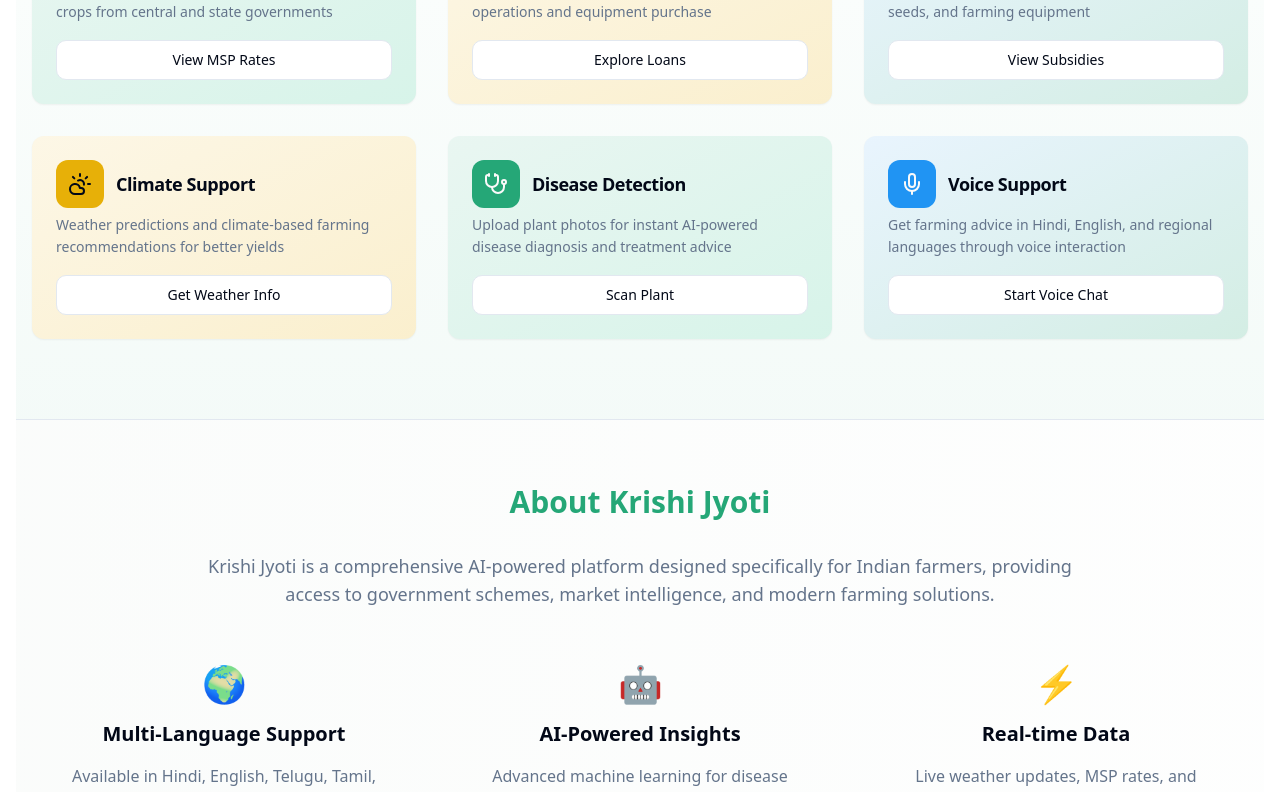
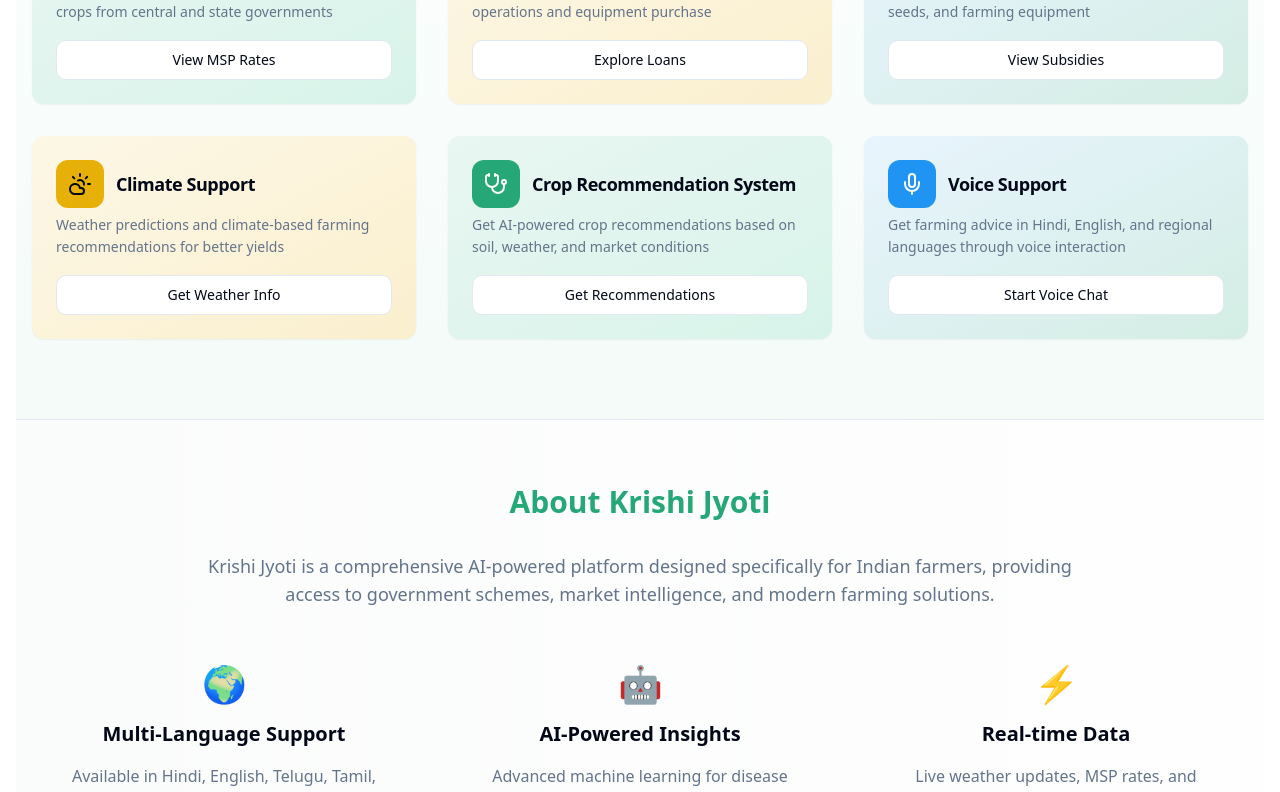
Before and after one commit to udaygupta222004/Agri-smart, a React (Vite) app: page / in a window 1280 px wide. Shown: the part 1174-1966 px from the top of the page. Built offline with nearby package versions, Linux system fonts and the light colour scheme.

Commit message:
Update scheme name to Crop Recommendation System

```diff
--- a/src/components/Header.tsx
+++ b/src/components/Header.tsx
@@ -25,7 +25,7 @@ const Header = ({ currentLanguage, onLanguageChange, activeSection, onSectionCha
       schemes: 'Schemes',
       loans: 'Loans',
       subsidies: 'Subsidies',
-      diseaseDetection: 'Disease Detection',
+      diseaseDetection: 'Crop Recommendation System',
       voiceSupport: 'Voice Support',
       title: 'Krishi Jyoti',
       subtitle: 'किसान सहायता केंद्र'
@@ -35,7 +35,7 @@ const Header = ({ currentLanguage, onLanguageChange, activeSection, onSectionCha
       schemes: 'योजनाएं',
       loans: 'ऋण',
       subsidies: 'सब्सिडी',
-      diseaseDetection: 'रोग पहचान',
+      diseaseDetection: 'फसल सिफारिश प्रणाली',
       voiceSupport: 'आवाज़ सहायता',
       title: 'Krishi Jyoti',
       subtitle: 'किसान सहायता केंद्र'
@@ -45,7 +45,7 @@ const Header = ({ currentLanguage, onLanguageChange, activeSection, onSectionCha
       schemes: 'పథకాలు',
       loans: 'రుణాలు',
       subsidies: 'సబ్సిడీలు',
-      diseaseDetection: 'వ్యాధి గుర్తింపు',
+      diseaseDetection: 'పంట సిఫార్సు వ్యవస్థ',
       voiceSupport: 'వాయిస్ సపోర్ట్',
       title: 'Krishi Jyoti',
       subtitle: 'రైతు సహాయ కేంద్రం'
@@ -55,7 +55,7 @@ const Header = ({ currentLanguage, onLanguageChange, activeSection, onSectionCha
       schemes: 'திட்டங்கள்',
       loans: 'கடன்கள்',
       subsidies: 'மானியங்கள்',
-      diseaseDetection: 'நோய் கண்டறிதல்',
+      diseaseDetection: 'பயிர் பரிந்துரை அமைப்பு',
       voiceSupport: 'குரல் ஆதரவு',
       title: 'Krishi Jyoti',
       subtitle: 'விவசாயி உதவி மையம்'
@@ -65,7 +65,7 @@ const Header = ({ currentLanguage, onLanguageChange, activeSection, onSectionCha
       schemes: 'പദ്ധതികൾ',
       loans: 'വായ്പകൾ',
       subsidies: 'സബ്സിഡികൾ',
-      diseaseDetection: 'രോഗ കണ്ടെത്തൽ',
+      diseaseDetection: 'വിള ശുപാർശ സിസ്റ്റം',
       voiceSupport: 'വോയ്സ് സപ്പോർട്ട്',
       title: 'Krishi Jyoti',
       subtitle: 'കർഷക സഹായ കേന്ദ്രം'
--- a/src/components/sections/DiseaseDetection.tsx
+++ b/src/components/sections/DiseaseDetection.tsx
@@ -48,8 +48,8 @@ const DiseaseDetection = ({ currentLanguage }: DiseaseDetectionProps) => {
 
   const translations = {
     en: {
-      title: 'Plant Disease Detection',
-      description: 'Upload a photo of your plant to get instant disease diagnosis and treatment recommendations',
+      title: 'Crop Recommendation System',
+      description: 'Get AI-powered crop recommendations based on soil conditions, weather patterns, and market analysis',
       uploadImage: 'Upload Plant Image',
       uploadDescription: 'Take a clear photo of the affected plant parts (leaves, stems, fruits)',
       dropImage: 'Drop your image here',
@@ -71,8 +71,8 @@ const DiseaseDetection = ({ currentLanguage }: DiseaseDetectionProps) => {
       aiPrompt: 'Our AI will analyze the image and provide detailed diagnosis'
     },
     hi: {
-      title: 'पौधों के रोग की पहचान',
-      description: 'तत्काल रोग निदान और उपचार सिफारिशों के लिए अपने पौधे की तस्वीर अपलोड करें',
+      title: 'फसल सिफारिश प्रणाली',
+      description: 'मिट्टी की स्थिति, मौसम के पैटर्न और बाजार विश्लेषण के आधार पर AI-संचालित फसल सिफारिशें प्राप्त करें',
       uploadImage: 'पौधे की तस्वीर अपलोड करें',
       uploadDescription: 'प्रभावित पौधे के हिस्सों (पत्ते, तना, फल) की स्पष्ट तस्वीर लें',
       dropImage: 'अपनी तस्वीर यहाँ छोड़ें',
@@ -94,8 +94,8 @@ const DiseaseDetection = ({ currentLanguage }: DiseaseDetectionProps) => {
       aiPrompt: 'हमारा AI तस्वीर का विश्लेषण करेगा और विस्तृत निदान प्रदान करेगा'
     },
     te: {
-      title: 'మొక్కల వ్యాధి గుర్తింపు',
-      description: 'తక్షణ వ్యాధి నిర్ధారణ మరియు చికిత్స సిఫార్సుల కోసం మీ మొక్క యొక్క ఫోటోను అప్‌లోడ్ చేయండి',
+      title: 'పంట సిఫార్సు వ్యవస్థ',
+      description: 'మట్టి పరిస్థితులు, వాతావరణ నమూనాలు మరియు మార్కెట్ విశ్లేషణ ఆధారంగా AI-ఆధారిత పంట సిఫార్సులను పొందండి',
       uploadImage: 'మొక్క చిత్రాన్ని అప్‌లోడ్ చేయండి',
       uploadDescription: 'ప్రభావిత మొక్క భాగాల (ఆకులు, కాండలు, పండ్లు) స్పష్టమైన ఫోటో తీయండి',
       dropImage: 'మీ చిత్రాన్ని ఇక్కడ వదలండి',
@@ -117,8 +117,8 @@ const DiseaseDetection = ({ currentLanguage }: DiseaseDetectionProps) => {
       aiPrompt: 'మా AI చిత్రాన్ని విశ్లేషించి వివరణాత్మక నిర్ధారణను అందిస్తుంది'
     },
     ta: {
-      title: 'தாவர நோய் கண்டறிதல்',
-      description: 'உடனடி நோய் கண்டறிதல் மற்றும் சிகிச்சை பரிந்துரைகளுக்கு உங்கள் தாவரத்தின் புகைப்படத்தை பதிவேற்றவும்',
+      title: 'பயிர் பரிந்துரை அமைப்பு',
+      description: 'மண் நிலைமைகள், வானிலை முறைகள் மற்றும் சந்தை பகுப்பாய்வின் அடிப்படையில் AI-இயங்கும் பயிர் பரிந்துரைகளைப் பெறுங்கள்',
       uploadImage: 'தாவர படத்தை பதிவேற்றவும்',
       uploadDescription: 'பாதிக்கப்பட்ட தாவரப் பகுதிகளின் (இலைகள், தண்டுகள், பழங்கள்) தெளிவான புகைப்படம் எடுக்கவும்',
       dropImage: 'உங்கள் படத்தை இங்கே விடவும்',
@@ -140,8 +140,8 @@ const DiseaseDetection = ({ currentLanguage }: DiseaseDetectionProps) => {
       aiPrompt: 'எங்கள் AI படத்தை பகுப்பாய்வு செய்து விரிவான நோய் கண்டறிதலை வழங்கும்'
     },
     ml: {
-      title: 'സസ്യ രോഗ കണ്ടെത്തൽ',
-      description: 'തൽക്ഷണ രോഗ നിർണ്ണയത്തിനും ചികിത്സാ നിർദ്ദേശങ്ങൾക്കുമായി നിങ്ങളുടെ ചെടിയുടെ ഫോട്ടോ അപ്‌ലോഡ് ചെയ്യുക',
+      title: 'വിള ശുപാർശ സിസ്റ്റം',
+      description: 'മണ്ണിന്റെ അവസ്ഥ, കാലാവസ്ഥാ പാറ്റേണുകൾ, മാർക്കറ്റ് വിശകലനം എന്നിവയെ അടിസ്ഥാനമാക്കി AI-പവേർഡ് വിള ശുപാർശകൾ നേടുക',
       uploadImage: 'സസ്യ ചിത്രം അപ്‌ലോഡ് ചെയ്യുക',
       uploadDescription: 'ബാധിച്ച സസ്യ ഭാഗങ്ങളുടെ (ഇലകൾ, തണ്ടുകൾ, പഴങ്ങൾ) വ്യക്തമായ ഫോട്ടോ എടുക്കുക',
       dropImage: 'നിങ്ങളുടെ ചിത്രം ഇവിടെ ഇടുക',
--- a/src/components/sections/MSPSchemes.tsx
+++ b/src/components/sections/MSPSchemes.tsx
@@ -395,8 +395,8 @@ const MSPSchemes = ({ currentLanguage }: MSPSchemesProps) => {
                     <Bot className="w-5 h-5 text-primary" />
                   </div>
                   <div>
-                    <CardTitle className="text-lg">Crop Recommendation Assistant</CardTitle>
-                    <CardDescription>AI-powered crop recommendations and MSP guidance</CardDescription>
+                    <CardTitle className="text-lg">Crop Recommendation System</CardTitle>
+                    <CardDescription>AI-powered crop recommendations based on soil, weather, and market conditions</CardDescription>
                   </div>
                   <div className="ml-auto">
                     <Badge variant="secondary" className="bg-success/10 text-success">
--- a/src/pages/Index.tsx
+++ b/src/pages/Index.tsx
@@ -52,7 +52,7 @@ const Index = () => {
       climateSupport: 'Climate Support',
       climateDescription: 'Weather predictions and climate-based farming recommendations for better yields',
       getWeather: 'Get Weather Info',
-      diseaseDetection: 'Disease Detection',
+      diseaseDetection: 'Crop Recommendation System',
       diseaseDescription: 'Upload plant photos for instant AI-powered disease diagnosis and treatment advice',
       scanPlant: 'Scan Plant',
       voiceSupport: 'Voice Support',
@@ -93,7 +93,7 @@ const Index = () => {
       climateSupport: 'जलवायु सहायता',
       climateDescription: 'बेहतर उत्पादन के लिए मौसम की भविष्यवाणी और जलवायु-आधारित कृषि सिफारिशें',
       getWeather: 'मौसम की जानकारी प्राप्त करें',
-      diseaseDetection: 'रोग पहचान',
+      diseaseDetection: 'फसल सिफारिश प्रणाली',
       diseaseDescription: 'तत्काल AI-संचालित रोग निदान और उपचार सलाह के लिए पौधों की तस्वीरें अपलोड करें',
       scanPlant: 'पौधे को स्कैन करें',
       voiceSupport: 'आवाज़ सहायता',
@@ -134,7 +134,7 @@ const Index = () => {
       climateSupport: 'వాతావరణ మద్దతు',
       climateDescription: 'మెరుగైన దిగుబడుల కోసం వాతావరణ అంచనాలు మరియు వాతావరణ-ఆధారిత వ్యవసాయ సిఫార్సులు',
       getWeather: 'వాతావరణ సమాచారం పొందండి',
-      diseaseDetection: 'వ్యాధి గుర్తింపు',
+      diseaseDetection: 'పంట సిఫార్సు వ్యవస్థ',
       diseaseDescription: 'తక్షణ AI-ఆధారిత వ్యాధి నిర్ధారణ మరియు చికిత్స సలహా కోసం మొక్కల ఫోటోలను అప్‌లోడ్ చేయండి',
       scanPlant: 'మొక్కను స్కాన్ చేయండి',
       voiceSupport: 'వాయిస్ మద్దతు',
@@ -175,7 +175,7 @@ const Index = () => {
       climateSupport: 'காலநிலை ஆதரவு',
       climateDescription: 'சிறந்த மகசூலுக்கான வானிலை கணிப்புகள் மற்றும் காலநிலை-அடிப்படையிலான விவசாய பரிந்துரைகள்',
       getWeather: 'வானிலை தகவல் பெறுங்கள்',
-      diseaseDetection: 'நோய் கண்டறிதல்',
+      diseaseDetection: 'பயிர் பரிந்துரை அமைப்பு',
       diseaseDescription: 'உடனடி AI-இயங்கும் நோய் கண்டறிதல் மற்றும் சிகிச்சை ஆலோசனைக்கு தாவர புகைப்படங்களைப் பதிவேற்றவும்',
       scanPlant: 'தாவரத்தை ஸ்கேன் செய்யுங்கள்',
       voiceSupport: 'குரல் ஆதரவு',
@@ -216,7 +216,7 @@ const Index = () => {
       climateSupport: 'കാലാവസ്ഥാ പിന്തുണ',
       climateDescription: 'മികച്ച വിളവുകൾക്കായി കാലാവസ്ഥാ പ്രവചനങ്ങളും കാലാവസ്ഥാ അടിസ്ഥാനത്തിലുള്ള കാർഷിക ശുപാർശകളും',
       getWeather: 'കാലാവസ്ഥാ വിവരങ്ങൾ നേടുക',
-      diseaseDetection: 'രോഗ കണ്ടെത്തൽ',
+      diseaseDetection: 'വിള ശുപാർശ സിസ്റ്റം',
       diseaseDescription: 'തൽക്ഷണ AI-പ്രവർത്തിത രോഗനിർണയത്തിനും ചികിത്സാ ഉപദേശത്തിനുമായി ചെടികളുടെ ഫോറ്റോകൾ അപ്‌ലോഡ് ചെയ്യുക',
       scanPlant: 'ചെടി സ്കാൻ ചെയ്യുക',
       voiceSupport: 'വോയ്‌സ് പിന്തുണ',
@@ -273,9 +273,9 @@ const Index = () => {
     },
     {
       title: t.diseaseDetection,
-      description: t.diseaseDescription,
+      description: 'Get AI-powered crop recommendations based on soil, weather, and market conditions',
       icon: Stethoscope,
-      buttonText: t.scanPlant,
+      buttonText: 'Get Recommendations',
       onClick: () => setActiveSection('disease-detection'),
       variant: 'primary' as const
     },
```
